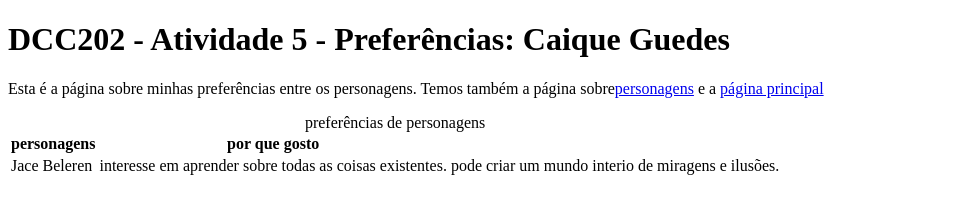
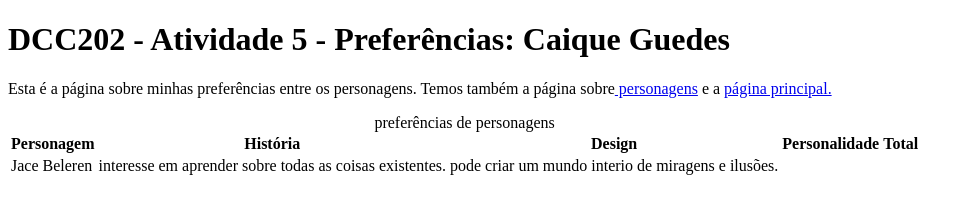
Before and after one commit to ufjf-dcc202/ufjf-dcc202-2023-3-a-atv5-Caiqueguedes, a website: page preferencias.html in a window 1280 px wide. Shown: the whole page, without its empty margins (0-973 px from the left). Drawn offline with Linux system fonts and the light colour scheme.

Commit message:
adicionar cabeçalho e corrigir ortografia da tabel

```diff
--- a/preferencias.html
+++ b/preferencias.html
@@ -8,13 +8,16 @@
 <body>
     <main>
         <h1>DCC202 - Atividade 5 - Preferências: Caique Guedes</h1>
-        <p>Esta é a página sobre minhas preferências entre os personagens. Temos também a página sobre<a href="personagens.html">personagens</a> e a <a href="index.html">página principal</a></p>
+        <p>Esta é a página sobre minhas preferências entre os personagens. Temos também a página sobre<a href="personagens.html"> personagens</a> e a <a href="index.html">página principal.</a></p>
         <table>
             <caption>preferências de personagens</caption>
             <thead>
             <tr>
-                <th>personagens</th>
-                <th>por que gosto</th>
+                <th>Personagem</th>
+                <th>História</th>
+                <th>Design</th>
+                <th>Personalidade</th>
+                <th>Total</th>
             </tr>
             </thead>
             <tr>
```
